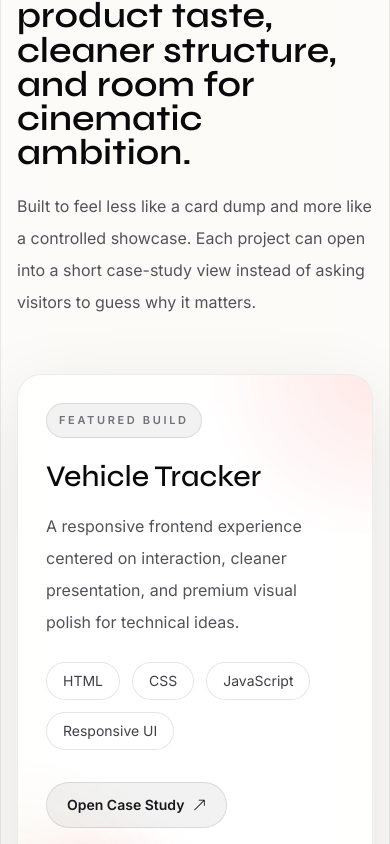
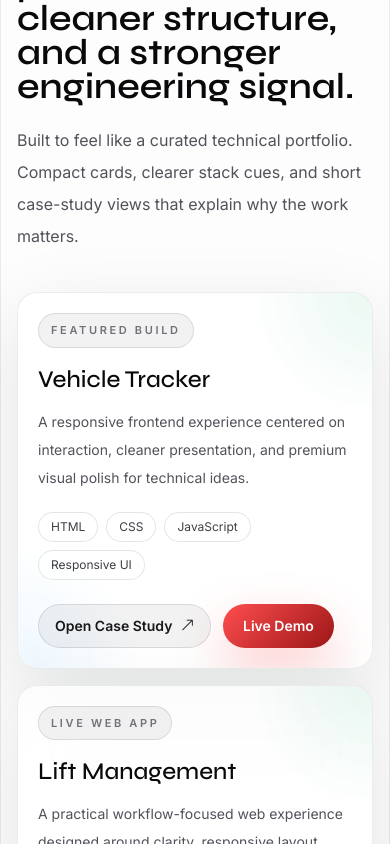
Before and after one commit to ash-krsna/my-portfolio, a React (Vite) app: page / in a window 390 px wide. Shown: the part 3780-4624 px from the top of the page. Built offline with nearby package versions, Linux system fonts and the light colour scheme.

Commit message:
Rework portfolio and prep Vercel deployment

```diff
--- a/index.html
+++ b/index.html
@@ -5,20 +5,31 @@
     <meta name="viewport" content="width=device-width, initial-scale=1.0" />
     <meta
       name="description"
-      content="Akash Bhagwat is a creative developer building cinematic digital experiences, responsive products, and future-facing visual stories."
+      content="Akash Bhagwat is a frontend developer building responsive web products, technical interfaces, hardware-curious experiments, and polished developer-focused digital experiences."
     />
     <meta
       name="keywords"
-      content="Akash Bhagwat, frontend developer, creative developer, portfolio, cinematic website, React developer"
+      content="Akash Bhagwat, frontend developer, React developer, portfolio website, web developer portfolio, Raspberry Pi, JavaScript developer, UI engineer"
     />
-    <meta name="theme-color" content="#0a0a0f" />
-    <meta property="og:title" content="Akash Bhagwat | Creative Developer Portfolio" />
+    <meta name="author" content="Akash Bhagwat" />
+    <meta name="robots" content="index,follow,max-image-preview:large" />
+    <meta name="theme-color" content="#06110d" />
+    <meta property="og:title" content="Akash Bhagwat | Frontend Developer Portfolio" />
     <meta
       property="og:description"
-      content="A cinematic personal portfolio blending code, motion, photography, and future filmmaking."
+      content="A premium developer portfolio focused on frontend engineering, polished interfaces, technical builds, photography, and systems curiosity."
     />
     <meta property="og:type" content="website" />
     <meta property="og:image" content="/media/photos/profile-main.jpeg" />
+    <meta property="og:url" content="https://ash-krsna.github.io/" />
+    <meta name="twitter:card" content="summary_large_image" />
+    <meta name="twitter:title" content="Akash Bhagwat | Frontend Developer Portfolio" />
+    <meta
+      name="twitter:description"
+      content="Frontend engineering, technical builds, polished UI, and a developer portfolio with strong product presence."
+    />
+    <meta name="twitter:image" content="/media/photos/profile-main.jpeg" />
+    <link rel="canonical" href="https://ash-krsna.github.io/" />
     <link rel="icon" type="image/png" href="https://cdn-icons-png.flaticon.com/128/9140/9140319.png" />
     <link rel="preconnect" href="https://fonts.googleapis.com" />
     <link rel="preconnect" href="https://fonts.gstatic.com" crossorigin />
@@ -26,7 +37,23 @@
       href="https://fonts.googleapis.com/css2?family=Inter:wght@400;500;600;700;800&family=Syne:wght@500;600;700;800&display=swap"
       rel="stylesheet"
     />
-    <title>Akash Bhagwat | Creative Developer Portfolio</title>
+    <title>Akash Bhagwat | Frontend Developer Portfolio</title>
+    <script type="application/ld+json">
+      {
+        "@context": "https://schema.org",
+        "@type": "Person",
+        "name": "Akash Bhagwat",
+        "jobTitle": "Frontend Developer",
+        "url": "https://ash-krsna.github.io/",
+        "email": "mailto:akash.gita.bhagwat@gmail.com",
+        "telephone": "+91-9699134688",
+        "sameAs": [
+          "https://github.com/ash-krsna",
+          "https://www.linkedin.com/in/akash-gita-bhagwat",
+          "https://www.instagram.com/duskveil_______/"
+        ]
+      }
+    </script>
   </head>
   <body>
     <div id="root"></div>
--- a/src/sections/CertificationsSection.jsx
+++ b/src/sections/CertificationsSection.jsx
@@ -11,7 +11,7 @@ export function CertificationsSection() {
         title="Verified programs, practical simulations, and platform-backed progress."
         copy="A certifications surface designed to feel curated rather than stacked. It keeps the credibility visible without flattening the visual experience."
       />
-      <div className="mt-14 grid gap-6 md:grid-cols-2 xl:grid-cols-3">
+      <div className="mt-10 grid gap-4 md:grid-cols-2 xl:grid-cols-3">
         {certificates.map((certificate, index) => (
           <motion.article
             key={`${certificate.title}-${certificate.badge}`}
@@ -19,24 +19,24 @@ export function CertificationsSection() {
             whileInView={{ opacity: 1, y: 0 }}
             viewport={{ once: true }}
             transition={{ duration: 0.48, delay: index * 0.05 }}
-            className="premium-card flex h-full flex-col p-7"
+            className="premium-card flex h-full flex-col p-5"
           >
             <div className="flex items-start justify-between gap-4">
               <div className="flex items-start gap-4">
-                <span className="flex h-12 w-12 items-center justify-center rounded-2xl bg-[linear-gradient(135deg,#ff5f5f,#9d1b1b)] text-xl text-white">
+                <span className="flex h-11 w-11 items-center justify-center rounded-2xl bg-[linear-gradient(135deg,#48c28d,#4d9fff)] text-lg text-white">
                   <i className={`bi ${certificate.icon}`} />
                 </span>
                 <div>
                   <p className="text-xs uppercase tracking-[0.24em] text-zinc-500 dark:text-white/40">{certificate.platform}</p>
-                  <h3 className="mt-2 font-display text-2xl leading-tight text-zinc-950 dark:text-white">{certificate.title}</h3>
+                  <h3 className="mt-2 font-display text-xl leading-tight text-zinc-950 dark:text-white">{certificate.title}</h3>
                 </div>
               </div>
               <span className="rounded-full border border-black/10 bg-black/5 px-3 py-2 text-[11px] font-semibold uppercase tracking-[0.22em] text-zinc-500 dark:border-white/10 dark:bg-white/5 dark:text-white/48">
                 {certificate.badge}
               </span>
             </div>
-            <p className="mt-6 flex-1 text-base leading-8 text-zinc-600 dark:text-white/64">{certificate.description}</p>
-            <div className="mt-8">
+            <p className="mt-5 flex-1 text-sm leading-7 text-zinc-600 dark:text-white/64">{certificate.description}</p>
+            <div className="mt-6">
               <MagneticButton href={certificate.href} secondary>
                 {certificate.cta}
               </MagneticButton>
--- a/src/sections/ProjectsSection.jsx
+++ b/src/sections/ProjectsSection.jsx
@@ -12,11 +12,11 @@ export function ProjectsSection() {
     <section id="projects" className="section-shell">
       <SectionHeading
         eyebrow="Projects"
-        title="Selected work with product taste, cleaner structure, and room for cinematic ambition."
-        copy="Built to feel less like a card dump and more like a controlled showcase. Each project can open into a short case-study view instead of asking visitors to guess why it matters."
+        title="Selected work with product taste, cleaner structure, and a stronger engineering signal."
+        copy="Built to feel like a curated technical portfolio. Compact cards, clearer stack cues, and short case-study views that explain why the work matters."
       />
 
-      <div className="mt-14 grid gap-6 md:grid-cols-2 xl:grid-cols-12">
+      <div className="mt-10 grid gap-4 md:grid-cols-2 xl:grid-cols-12">
         {projects.map((project, index) => (
           <motion.article
             key={project.id}
@@ -24,29 +24,29 @@ export function ProjectsSection() {
             whileInView={{ opacity: 1, y: 0 }}
             viewport={{ once: true, margin: "-10%" }}
             transition={{ duration: 0.55, delay: index * 0.08 }}
-            className={`premium-card group relative overflow-hidden p-7 ${
-              project.featured ? "md:col-span-2 xl:col-span-7" : "xl:col-span-5"
+            className={`premium-card group relative overflow-hidden p-5 ${
+              project.featured ? "md:col-span-2 xl:col-span-6" : "xl:col-span-3"
             }`}
           >
-            <div className="absolute inset-0 bg-[radial-gradient(circle_at_top_right,rgba(255,77,79,0.18),transparent_26%),radial-gradient(circle_at_bottom_left,rgba(214,181,124,0.18),transparent_26%)] opacity-70" />
+            <div className="absolute inset-0 bg-[radial-gradient(circle_at_top_right,rgba(72,194,141,0.14),transparent_24%),radial-gradient(circle_at_bottom_left,rgba(103,190,255,0.14),transparent_24%)] opacity-80" />
             <div className="relative z-10">
               <span className="inline-flex rounded-full border border-black/10 bg-black/5 px-3 py-2 text-[11px] font-semibold uppercase tracking-[0.24em] text-zinc-500 dark:border-white/10 dark:bg-white/5 dark:text-white/50">
                 {project.label}
               </span>
-              <h3 className="mt-5 font-display text-3xl text-zinc-950 dark:text-white md:text-4xl">{project.title}</h3>
-              <p className="mt-4 max-w-2xl text-base leading-8 text-zinc-600 dark:text-white/64">{project.description}</p>
-              <div className="mt-6 flex flex-wrap gap-3">
+              <h3 className="mt-4 font-display text-2xl text-zinc-950 dark:text-white md:text-[2rem]">{project.title}</h3>
+              <p className="mt-3 max-w-2xl text-sm leading-7 text-zinc-600 dark:text-white/64">{project.description}</p>
+              <div className="mt-5 flex flex-wrap gap-2">
                 {project.stack.map((item) => (
-                  <span key={item} className="rounded-full border border-black/10 bg-white/70 px-4 py-2 text-sm text-zinc-700 dark:border-white/10 dark:bg-white/6 dark:text-white/72">
+                  <span key={item} className="rounded-full border border-black/10 bg-white/70 px-3 py-1.5 text-xs text-zinc-700 dark:border-white/10 dark:bg-white/6 dark:text-white/72">
                     {item}
                   </span>
                 ))}
               </div>
-              <div className="mt-8 flex flex-wrap gap-4">
+              <div className="mt-6 flex flex-wrap gap-3">
                 <button
                   type="button"
                   onClick={() => setActiveProject(project)}
-                  className="inline-flex items-center gap-2 rounded-full border border-black/10 bg-black/5 px-5 py-3 text-sm font-semibold text-zinc-900 transition hover:-translate-y-0.5 dark:border-white/10 dark:bg-white/5 dark:text-white"
+                  className="inline-flex items-center gap-2 rounded-full border border-black/10 bg-black/5 px-4 py-2.5 text-sm font-semibold text-zinc-900 transition hover:-translate-y-0.5 dark:border-white/10 dark:bg-white/5 dark:text-white"
                 >
                   Open Case Study
                   <i className="bi bi-arrow-up-right" />
--- a/src/styles/index.css
+++ b/src/styles/index.css
@@ -4,25 +4,25 @@
 
 :root {
   color-scheme: light;
-  --page-bg: #f6f2ea;
-  --page-bg-soft: #ebe4da;
-  --panel-bg: rgba(255, 255, 255, 0.68);
-  --panel-border: rgba(23, 24, 30, 0.08);
-  --text-primary: #111116;
-  --spot-1: rgba(255, 87, 95, 0.14);
-  --spot-2: rgba(124, 151, 255, 0.12);
-  --grid-color: rgba(12, 14, 18, 0.08);
+  --page-bg: #f2f6f3;
+  --page-bg-soft: #e4ece8;
+  --panel-bg: rgba(255, 255, 255, 0.72);
+  --panel-border: rgba(14, 24, 20, 0.08);
+  --text-primary: #0d1412;
+  --spot-1: rgba(72, 194, 141, 0.16);
+  --spot-2: rgba(103, 190, 255, 0.14);
+  --grid-color: rgba(10, 22, 16, 0.07);
 }
 
 .dark {
   color-scheme: dark;
-  --page-bg: #06070b;
-  --page-bg-soft: #0c0f16;
+  --page-bg: #06110d;
+  --page-bg-soft: #0a1713;
   --panel-bg: rgba(255, 255, 255, 0.038);
   --panel-border: rgba(255, 255, 255, 0.09);
   --text-primary: #f8f5ef;
-  --spot-1: rgba(255, 77, 79, 0.15);
-  --spot-2: rgba(205, 221, 255, 0.1);
+  --spot-1: rgba(58, 203, 143, 0.14);
+  --spot-2: rgba(84, 173, 255, 0.1);
   --grid-color: rgba(255, 255, 255, 0.06);
 }
 
@@ -66,11 +66,11 @@ textarea {
 }
 
 .section-shell {
-  @apply mx-auto mt-5 max-w-7xl rounded-[2.2rem] px-4 py-16 shadow-glow md:px-6 lg:px-8;
+  @apply mx-auto mt-4 max-w-7xl rounded-[2rem] px-4 py-14 shadow-glow md:px-6 lg:px-8;
 }
 
 .premium-card {
-  @apply rounded-[1.5rem] shadow-glow;
+  @apply rounded-[1.25rem] shadow-glow;
 }
 
 .section-shell,
@@ -129,7 +129,7 @@ textarea {
 
 @media (max-width: 1024px) {
   .section-shell {
-    @apply rounded-[1.8rem] py-14;
+    @apply rounded-[1.6rem] py-12;
   }
 
   .cursor-glow {
@@ -139,7 +139,7 @@ textarea {
 
 @media (max-width: 640px) {
   .section-shell {
-    @apply mt-4 rounded-[1.4rem] px-4 py-12;
+    @apply mt-3 rounded-[1.2rem] px-4 py-10;
   }
 }
 
```
Also changed, not shown: vercel.json (added), 25 other files (tests, documents, lock files or other folders).
